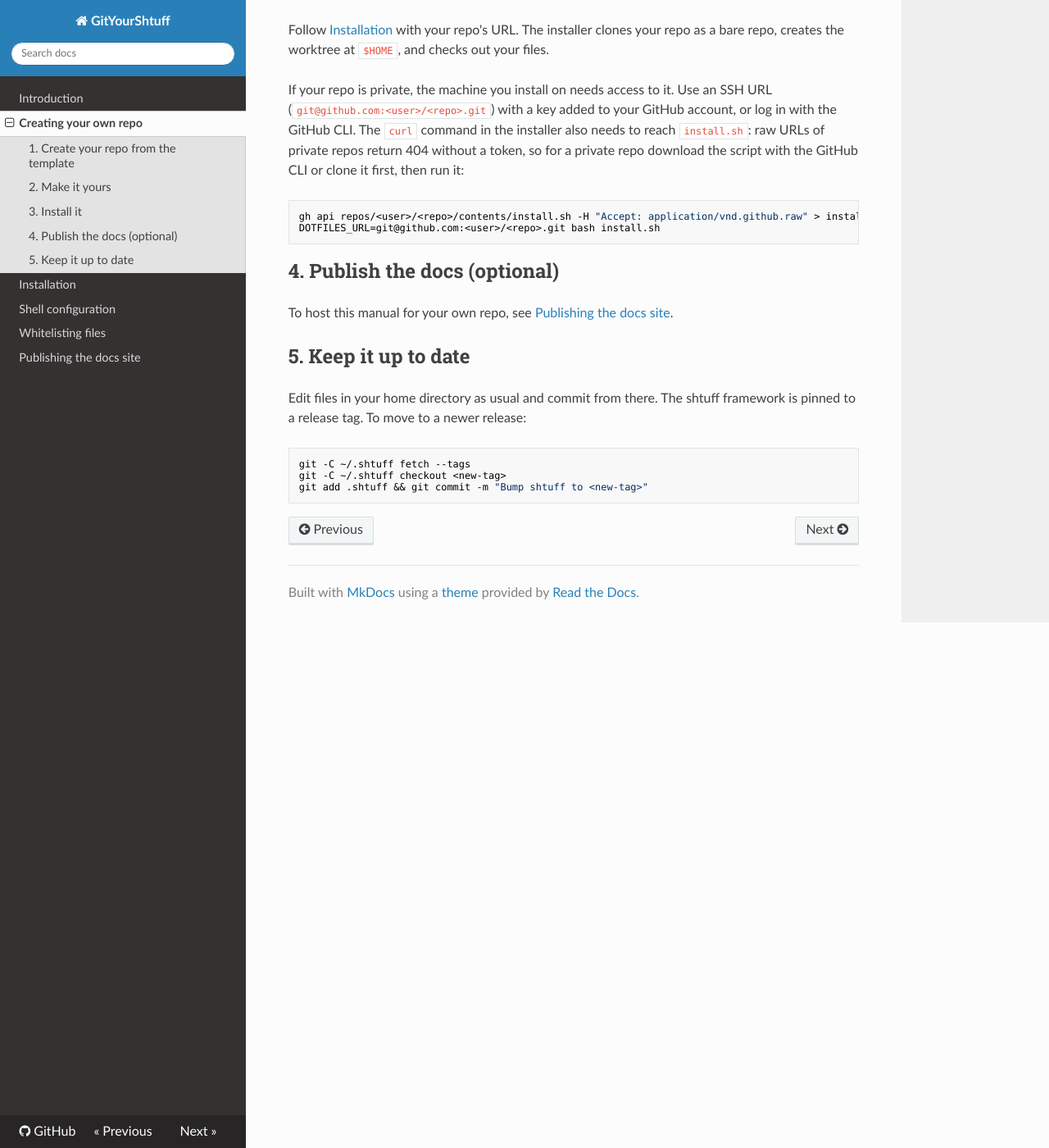
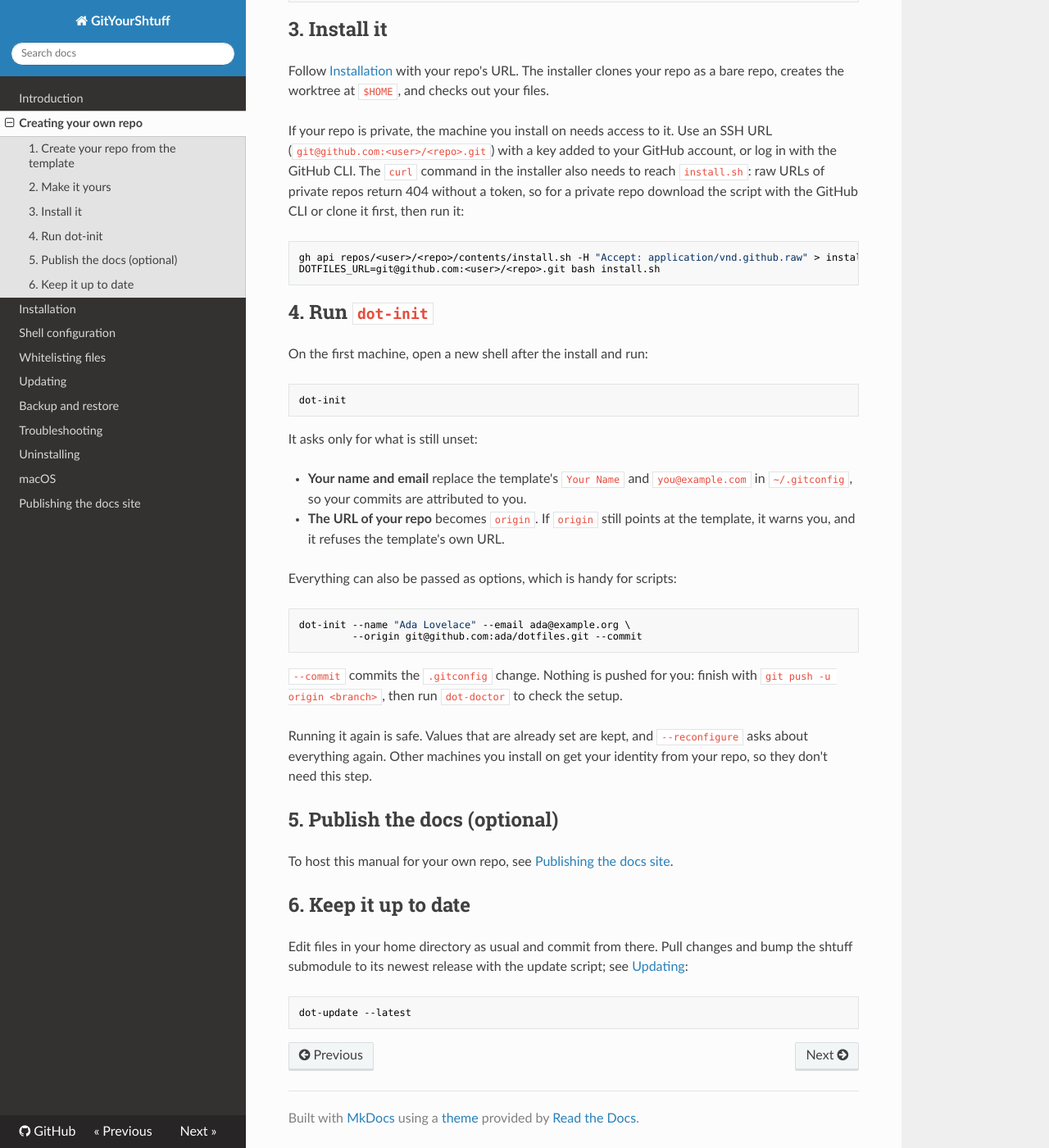
Before and after one commit to rmayobre/gityourshtuff, an MkDocs documentation site: the page built from docs/templating.md, in a window 1280 px wide and 1400 px high, scrolled down 1339 px. Shown: the whole window at 82% size. Built offline with MkDocs 1.6.1, drawn with Linux system fonts in a browser that asks for light colours; nearby versions of some CDN libraries; some of the changed text lies outside the part shown.

Commit message:
Docs: updating, ~/.local layout and macOS (#5)
New pages for updating, backup and restore, troubleshooting (dot-doctor),
uninstalling, macOS, the dot-add whitelisting workflow and the dot-init step;
shell-config, templating and install pages updated for the ~/.local layout and
shtuff no longer loading in the shell startup files.

Co-Authored-By: Claude Sonnet 5.5 <noreply@anthropic.com>
Claude-Session: https://claude.ai/code/session_01RbEciw3zRbHx1pX5KsLmkh

````diff
--- a/docs/templating.md
+++ b/docs/templating.md
@@ -37,9 +37,11 @@ cd <repo>
 
 Then:
 
-- **`.gitconfig`:** replace the placeholder name and email with your own.
-- **`.bashrc`, `.zshrc`, `.profile`:** keep, trim, or extend them. They source the shtuff
-  framework and your shell config.
+- **`.gitconfig`:** you can edit the placeholder name and email now, or skip this and let
+  `dot-init` set them after you install (step 4).
+- **`.bashrc`, `.zshrc`, `.profile`:** keep, trim, or extend them. They load your shell config
+  (`.config/shell/`). They don't load shtuff; the `dot-*` commands do that themselves, and
+  `use_shtuff` loads it on demand.
 - **`.config/shell/`:** add your aliases, functions and variables. See
   [Shell configuration](shell-config.md).
 - **Other dotfiles:** copy them into the repo at the same relative path they have in your
@@ -72,17 +74,44 @@ gh api repos/<user>/<repo>/contents/install.sh -H "Accept: application/vnd.githu
 DOTFILES_URL=git@github.com:<user>/<repo>.git bash install.sh
 ```
 
-## 4. Publish the docs (optional)
+## 4. Run `dot-init`
+
+On the first machine, open a new shell after the install and run:
+
+```bash
+dot-init
+```
+
+It asks only for what is still unset:
+
+- **Your name and email** replace the template's `Your Name` and `you@example.com` in
+  `~/.gitconfig`, so your commits are attributed to you.
+- **The URL of your repo** becomes `origin`. If `origin` still points at the template, it warns you,
+  and it refuses the template's own URL.
+
+Everything can also be passed as options, which is handy for scripts:
+
+```bash
+dot-init --name "Ada Lovelace" --email ada@example.org \
+         --origin git@github.com:ada/dotfiles.git --commit
+```
+
+`--commit` commits the `.gitconfig` change. Nothing is pushed for you: finish with
+`git push -u origin <branch>`, then run `dot-doctor` to check the setup.
+
+Running it again is safe. Values that are already set are kept, and `--reconfigure` asks about
+everything again. Other machines you install on get your identity from your repo, so they don't
+need this step.
+
+## 5. Publish the docs (optional)
 
 To host this manual for your own repo, see [Publishing the docs site](publishing.md).
 
-## 5. Keep it up to date
+## 6. Keep it up to date
 
-Edit files in your home directory as usual and commit from there. The shtuff framework is
-pinned to a release tag. To move to a newer release:
+Edit files in your home directory as usual and commit from there. Pull changes and bump the
+shtuff submodule to its newest release with the update script; see [Updating](updating.md):
 
 ```bash
-git -C ~/.shtuff fetch --tags
-git -C ~/.shtuff checkout <new-tag>
-git add .shtuff && git commit -m "Bump shtuff to <new-tag>"
+dot-update --latest
 ```
--- a/mkdocs.yml
+++ b/mkdocs.yml
@@ -15,6 +15,11 @@ nav:
   - Installation: install.md
   - Shell configuration: shell-config.md
   - Whitelisting files: whitelisting.md
+  - Updating: updating.md
+  - Backup and restore: backup-restore.md
+  - Troubleshooting: troubleshooting.md
+  - Uninstalling: uninstall.md
+  - macOS: macos.md
   - Publishing the docs site: publishing.md
 
 plugins:
````
Also changed, not shown: docs/backup-restore.md (added, +73 -0 lines), docs/index.md (+7 -1 lines), docs/install.md (+27 -3 lines), docs/macos.md (added, +60 -0 lines), docs/shell-config.md (+18 -5 lines), docs/troubleshooting.md (added, +48 -0 lines), docs/uninstall.md (added, +60 -0 lines), docs/updating.md (added, +67 -0 lines), docs/whitelisting.md (+23 -0 lines).
